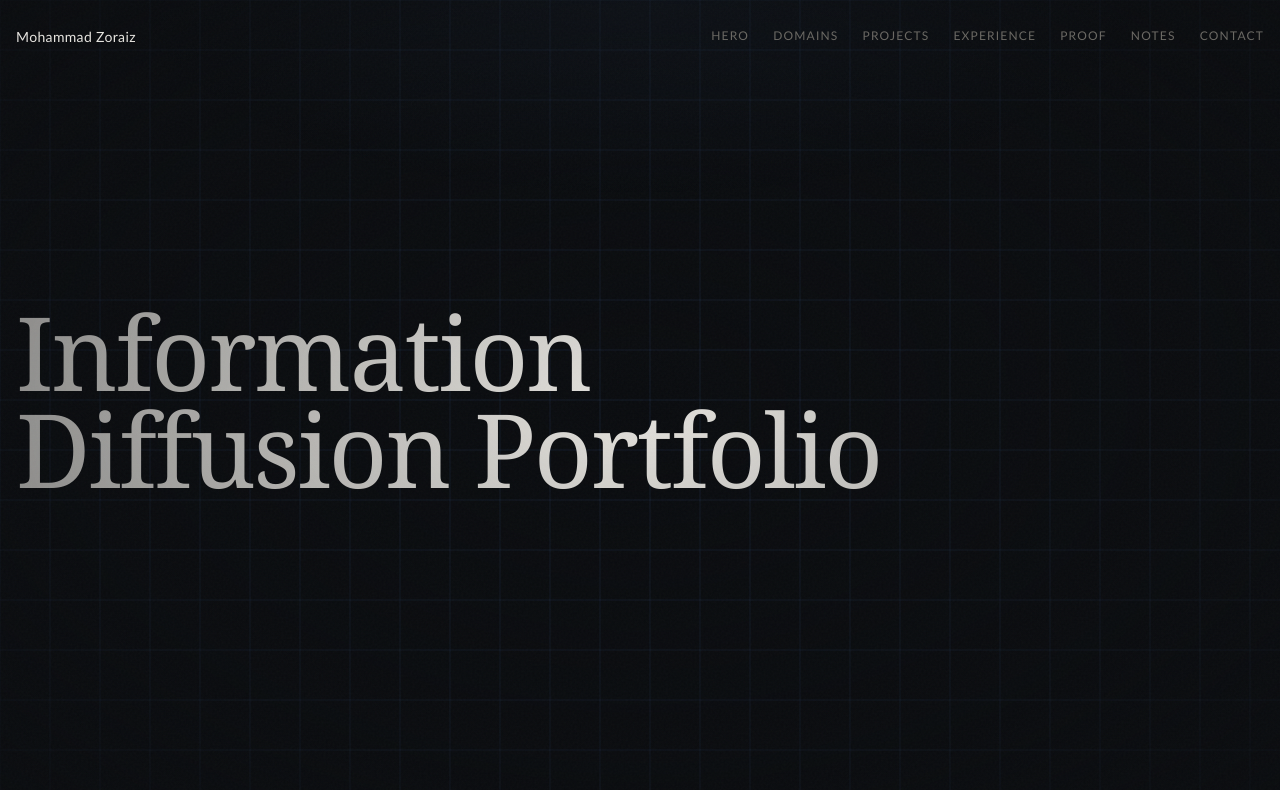
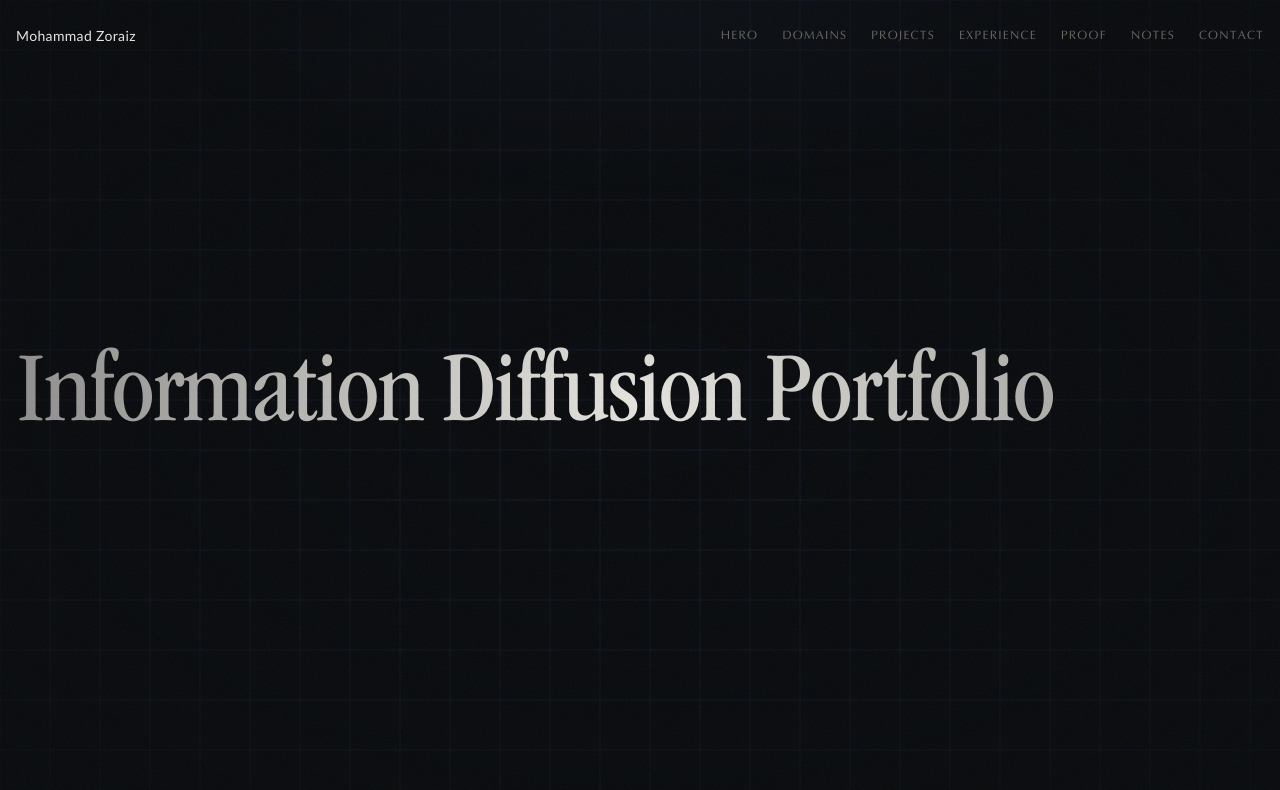
Before and after one commit to zoraizmohammad/mzoraiz, a Next.js app: page / in a window 1280 px wide. Shown: the top 790 px of the page. Built offline with nearby package versions, Linux system fonts and the light colour scheme.

Commit message:
fonts updated

```diff
--- a/app/globals.css
+++ b/app/globals.css
@@ -2,11 +2,10 @@
 @tailwind components;
 @tailwind utilities;
 
-/* Font face declarations - uncomment and update paths when font files are available */
-/*
+/* Font face declarations - using uploaded font files */
 @font-face {
   font-family: 'ITC Garamond';
-  src: url('/fonts/garamond/ITCGaramond-Regular.woff2') format('woff2');
+  src: url('/fonts/garamond/itc-garamond-std-book-condensed.otf') format('opentype');
   font-weight: 400;
   font-style: normal;
   font-display: swap;
@@ -14,23 +13,15 @@
 
 @font-face {
   font-family: 'ITC Garamond';
-  src: url('/fonts/garamond/ITCGaramond-Italic.woff2') format('woff2');
+  src: url('/fonts/garamond/itc-garamond-std-book-condensed-italic.otf') format('opentype');
   font-weight: 400;
   font-style: italic;
   font-display: swap;
 }
 
 @font-face {
-  font-family: 'ITC Garamond';
-  src: url('/fonts/garamond/ITCGaramond-Bold.woff2') format('woff2');
-  font-weight: 700;
-  font-style: normal;
-  font-display: swap;
-}
-
-@font-face {
   font-family: 'Optima';
-  src: url('/fonts/optima/Optima-Regular.woff2') format('woff2');
+  src: url('/fonts/optima/OPTIMA.TTF') format('truetype');
   font-weight: 400;
   font-style: normal;
   font-display: swap;
@@ -38,12 +29,19 @@
 
 @font-face {
   font-family: 'Optima';
-  src: url('/fonts/optima/Optima-Bold.woff2') format('woff2');
+  src: url('/fonts/optima/Optima_Italic.ttf') format('truetype');
+  font-weight: 400;
+  font-style: italic;
+  font-display: swap;
+}
+
+@font-face {
+  font-family: 'Optima';
+  src: url('/fonts/optima/OPTIMA_B.TTF') format('truetype');
   font-weight: 700;
   font-style: normal;
   font-display: swap;
 }
-*/
 
 @layer base {
   :root {
```
